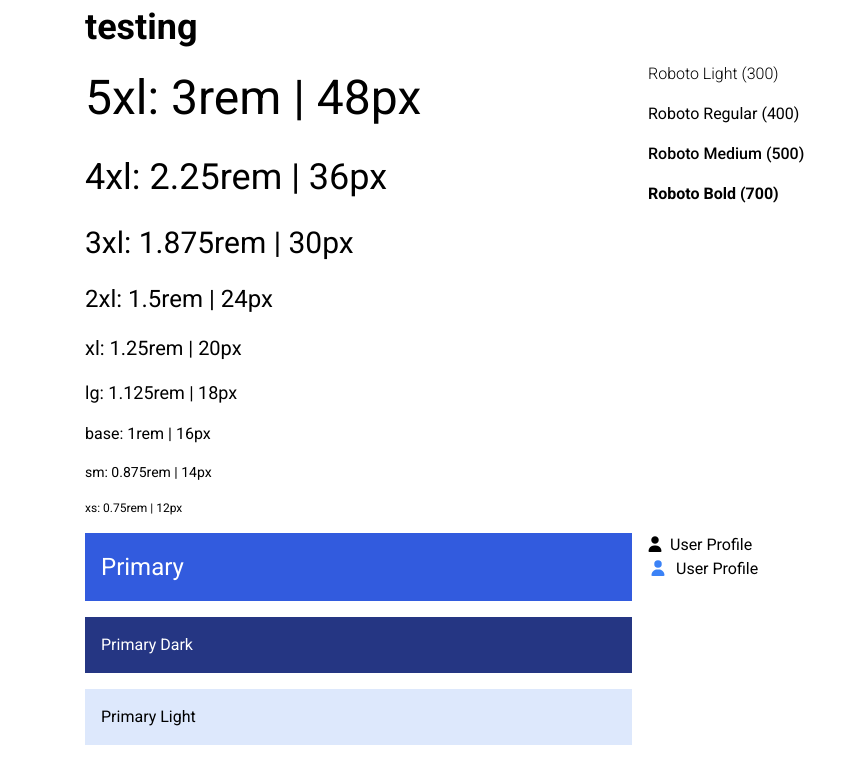
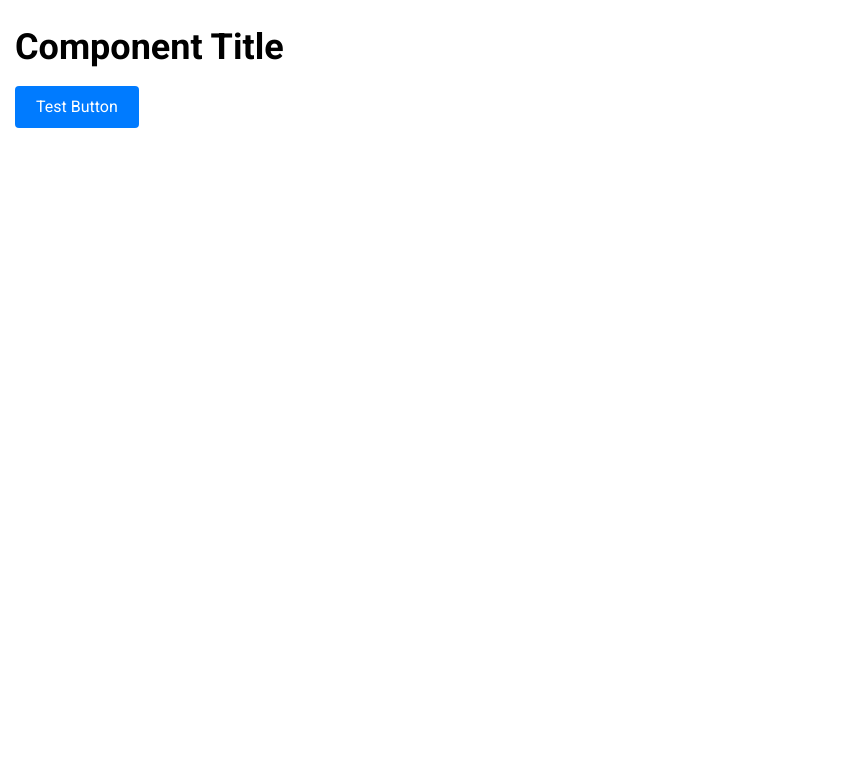
Before and after one commit to twinkle2901-learning/Customized-React-Components, a React (Create React App) app in the folder cr-components/: page / in a window 1280 px wide. Shown: the top 784 px of the page, without its empty margins (0-852 px from the left). Built offline with nearby package versions, Linux system fonts and the light colour scheme.

Commit message:
Button component added (Rev-1)

```diff
--- a/cr-components/src/App.tsx
+++ b/cr-components/src/App.tsx
@@ -2,60 +2,14 @@ import React from 'react';
 
 import './App.scss';
 
-import { FontAwesomeIcon } from "@fortawesome/react-fontawesome";
-import { faUser } from "@fortawesome/free-solid-svg-icons";
+// import { FontAwesomeIcon } from "@fortawesome/react-fontawesome";
+// import { faUser } from "@fortawesome/free-solid-svg-icons";
+import ComponentsCall from './components/ComponentsCall';
 
 function App() {
   return (
     <>
-      <div className="container-xl">
-
-        <h1>testing</h1>
-
-        <div className="grid md:grid-cols-2 gap-4">
-
-          {/* Font Sizes */}
-          <div className="space-y-4">
-            <div className="text-5xl">5xl: 3rem | 48px</div>
-            <div className="text-4xl">4xl: 2.25rem | 36px</div>
-            <div className="text-3xl">3xl: 1.875rem | 30px</div>
-            <div className="text-2xl">2xl: 1.5rem | 24px</div>
-            <div className="text-xl">xl: 1.25rem | 20px</div>
-            <div className="text-lg">lg: 1.125rem | 18px</div>
-            <div className="text-base">base: 1rem | 16px</div>
-            <div className="text-sm">sm: 0.875rem | 14px</div>
-            <div className="text-xs">xs: 0.75rem | 12px</div>
-          </div>
-
-          {/* Font weight */}
-          <div className="space-y-4">
-            <p className="font-light">Roboto Light (300)</p>
-            <p className="font-normal">Roboto Regular (400)</p>
-            <p className="font-medium">Roboto Medium (500)</p>
-            <p className="font-bold">Roboto Bold (700)</p>
-          </div>
-
-          {/* Colors defined in tailwind.config.js */}
-          <div className="space-y-4">
-            <div className="bg-primary text-white p-4 text-2xl">Primary</div>
-            <div className="bg-primary-dark text-white p-4">Primary Dark</div>
-            <div className="bg-primary-light text-black p-4">Primary Light</div>
-          </div>
-
-          {/* FontAwesome icons */}
-          <div>
-            {/* Css selector */}
-            <p className="fa-user">
-              User Profile
-            </p>
-
-            <p>
-              <FontAwesomeIcon icon={faUser} className="text-blue-500 mr-2" />
-              User Profile
-            </p>
-          </div>
-        </div>
-      </div>
+      <ComponentsCall />
     </>
   );
 }
--- /dev/null
+++ b/cr-components/src/components/ComponentsCall.tsx
@@ -0,0 +1,23 @@
+import React from "react";
+
+import CButton from "./buttons/button";
+import CrLayout from "./layout/layout";
+// import CDropdown from "./dropdown/dropdown";
+
+function ComponentsCall() {
+    return (
+        <>
+            {/* Component Title */}
+            <CrLayout
+                title="Component Title"
+                body={
+                    <>
+                        <CButton label="Test Button" />
+                    </>
+                }
+            />
+        </>
+    );
+}
+
+export default ComponentsCall;
--- /dev/null
+++ b/cr-components/src/components/buttons/button.scss
@@ -0,0 +1,114 @@
+.c-btn {
+    background-color: var(--btn-color, #325bde);
+    /* fallback */
+    border-radius: var(--btn-radius, 0.375rem);
+    @apply transition-all cursor-pointer border border-transparent border-solid text-base px-5 py-2 flex items-center justify-center gap-1 text-white;
+
+    // Colors
+    // &-primary {
+    //   background-color: #325bde;
+    // }
+
+    // &-secondary {
+    //   background-color: #d6dac8;
+    // }
+
+    // &-info {
+    //   background-color: #1de4d1;
+    // }
+
+    // &-warning {
+    //   background-color: #ffc720;
+    // }
+
+    // &-danger {
+    //   background-color: #ff3838;
+    // }
+
+    // &-success {
+    //   background-color: #5cb338;
+    // }
+
+    // &-dark {
+    //   background-color: #272727;
+    // }
+
+    // States
+    &:hover {
+        @apply grayscale-[20%];
+    }
+
+    &:active {
+        @apply grayscale-[25%];
+    }
+
+    &:focus {
+        @apply grayscale-[25%] outline outline-4;
+        outline-color: color-mix(in srgb, var(--btn-color), transparent 80%);
+    }
+
+    // Btn sizes
+    &-sm {
+        @apply px-3 py-1.5 text-sm;
+
+        svg {
+            transform: scale(0.9);
+        }
+    }
+
+    &-lg {
+        @apply py-2.5 px-6 text-lg;
+    }
+
+    // Btn Variants
+    &-light {
+        background-color: color-mix(in srgb, var(--btn-color), transparent 85%);
+        color: var(--btn-color);
+
+        // States
+        &:hover {
+            background-color: color-mix(in srgb, var(--btn-color), transparent 80%);
+        }
+
+        &:active {
+            background-color: color-mix(in srgb, var(--btn-color), transparent 70%);
+        }
+
+        &:focus {
+            @apply outline outline-4;
+            outline-color: color-mix(in srgb, var(--btn-color), transparent 60%);
+        }
+    }
+
+    &-outline {
+        @apply bg-white;
+        border-color: var(--btn-color);
+        color: var(--btn-color);
+
+        // States
+        &:hover {
+            background-color: var(--btn-color);
+            @apply text-white;
+        }
+
+        &:active {
+            background-color: var(--btn-color);
+            @apply text-white;
+        }
+
+        &:focus {
+            @apply outline outline-4 border-transparent;
+            outline-color: color-mix(in srgb, var(--btn-color), transparent 60%);
+            background-color: var(--btn-color);
+            @apply text-white;
+            // color: var(--btn-color);
+        }
+    }
+
+    //   Disabled State
+    &:disabled {
+        background-color: var(--btn-color);
+        color: var(--btn-color);
+        @apply cursor-not-allowed opacity-25;
+    }
+}
--- /dev/null
+++ b/cr-components/src/components/buttons/button.tsx
@@ -0,0 +1,80 @@
+import React, { JSX } from "react";
+import "./button.scss";
+
+interface IProps {
+    color?:
+    | "primary"
+    | "secondary"
+    | "info"
+    | "warning"
+    | "danger"
+    | "success"
+    | "dark"; //default primary
+    radius?: number;
+    size?: "sm" | "md" | "lg"; //default md
+    variant?: "light" | "outline" | "solid"; //default solid
+    label: string;
+    disabled?: boolean;
+    icon?: JSX.Element;
+    iconPosition?: "left" | "right";
+    classes?: string;
+}
+//try not to shorthand in text-ok
+
+function CButton({
+    // bgcolor,
+    color,
+    radius,
+    size,
+    variant,
+    label,
+    disabled,
+    icon,
+    iconPosition = "right",
+    classes,
+}: IProps) {
+    // Convert radius to rem if it's a number
+    const radiusValue = typeof radius === "number" ? `${radius}rem` : radius;
+
+    // Map color names to real values
+    const colorMap: Record<string, string> = {
+        primary: "#007bff",
+        secondary: "#6c757d",
+        info: "#17a2b8",
+        warning: "#ffc107",
+        danger: "#dc3545",
+        success: "#28a745",
+        dark: "#343a40",
+    };
+
+    const cssVars = {
+        "--btn-color": colorMap[color as keyof typeof colorMap] || colorMap.primary,
+        "--btn-radius": radiusValue || "0.25rem",
+    } as React.CSSProperties;
+
+    return (
+        <>
+            <button
+                className={[
+                    "c-btn",
+                    color && `c-btn-${color}`,
+                    size && `c-btn-${size}`,
+                    variant && `c-btn-${variant}`,
+                    classes && `${classes}`,
+                ]
+                    .filter(Boolean)
+                    .join(" ")}
+                style={cssVars}
+                btn-size={size}
+                btn-variant={variant}
+                disabled={disabled}
+            >
+                {iconPosition === "left" && icon}
+                {label}
+                {iconPosition === "right" && icon}
+            </button>
+        </>
+    );
+}
+
+export default CButton;
--- /dev/null
+++ b/cr-components/src/components/layout/layout.scss
@@ -0,0 +1,8 @@
+.cr {
+  &-component {
+    @apply py-5;
+    &--title {
+      @apply mb-3;
+    }
+  }
+}
--- /dev/null
+++ b/cr-components/src/components/layout/layout.tsx
@@ -0,0 +1,24 @@
+import React, { JSX } from "react";
+import "./layout.scss";
+import "./layout.scss";
+
+interface CrLayoutProps {
+  title?: string;
+  body: JSX.Element;
+}
+
+function CrLayout({ title, body }: CrLayoutProps) {
+  return (
+    <>
+      <div className="container">
+        <div className="grid-rows-1">
+          <div className="cr-component">
+            {title && <h1 className="cr-component--title">{title}</h1>}
+            <div className="cr-component--body">{body}</div>
+          </div>
+        </div>
+      </div>
+    </>
+  );
+}
+export default CrLayout;
```
